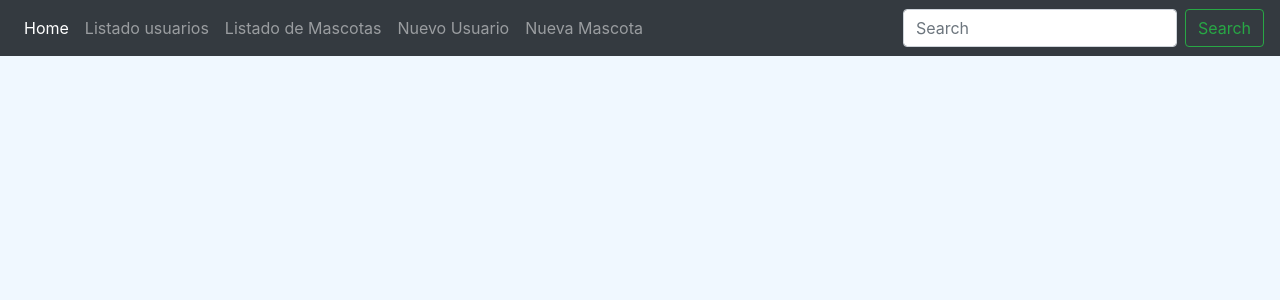
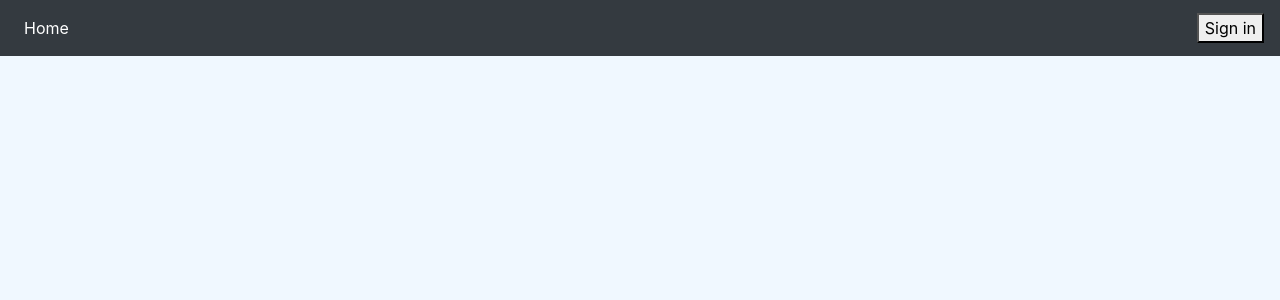
Before and after one commit to alfonsobernaldez/Front-End-Proyecto-Final, an Angular app: page / in a window 1280 px wide. Shown: the top 300 px of the page. Built offline with nearby package versions, Linux system fonts and the light colour scheme.

Commit message:
añadido 'login' aun que no funciona

```diff
--- a/src/app/app.component.html
+++ b/src/app/app.component.html
@@ -1,11 +1,13 @@
 <nav class="navbar navbar-expand-lg navbar-dark bg-dark">
+    <div class="collapse navbar-collapse " id="navbarSupportedContent ">
 
-
-    <div class="collapse navbar-collapse " id="navbarSupportedContent ">
         <ul class="navbar-nav mr-auto ">
             <li class="nav-item active ">
                 <a class="nav-link " href="# ">Home <span class="sr-only ">(current)</span></a>
             </li>
+            <div *ngIf="logueado;else nologueado ">
+                <ng-template #nologueado>
+
                     <li class="nav-item ">
                         <a class="nav-link " href="listado ">Listado usuarios</a>
                     </li>
@@ -18,18 +20,15 @@
                     <li class="nav-item ">
                         <a class="nav-link " href="altamascota ">Nueva Mascota</a>
                     </li>
+                </ng-template>
+            </div>
+        </ul>
+        <button (onclick)='logueado = true'>Sign in</button>
 
-        </ul>
-        <form class="form-inline my-2 my-lg-0 ">
-            <input class="form-control mr-sm-2 " type="search " placeholder="Search " aria-label="Search ">
-            <button class="btn btn-outline-success my-2 my-sm-0 " type="submit ">Search</button>
-        </form>
     </div>
-</nav>
-
-<body>
 
 
+</nav>
 
 
 
@@ -39,4 +38,3 @@
 
 
 <router-outlet></router-outlet>
-</body>
--- a/src/app/app.component.ts
+++ b/src/app/app.component.ts
@@ -1,7 +1,6 @@
 import { Component } from '@angular/core';
 import { Router } from '@angular/router';
 import { UserService } from './services/user.service';
-import { User } from './Modelos/User';
 
 @Component({
   selector: 'app-root',
@@ -10,6 +9,7 @@ import { User } from './Modelos/User';
 })
 export class AppComponent {
   title = 'Front-End-Proyecto-Final';
+  logueado = false;
 
 
 listado = null;
```
Lines whose indentation alone changed are shown as unchanged.
